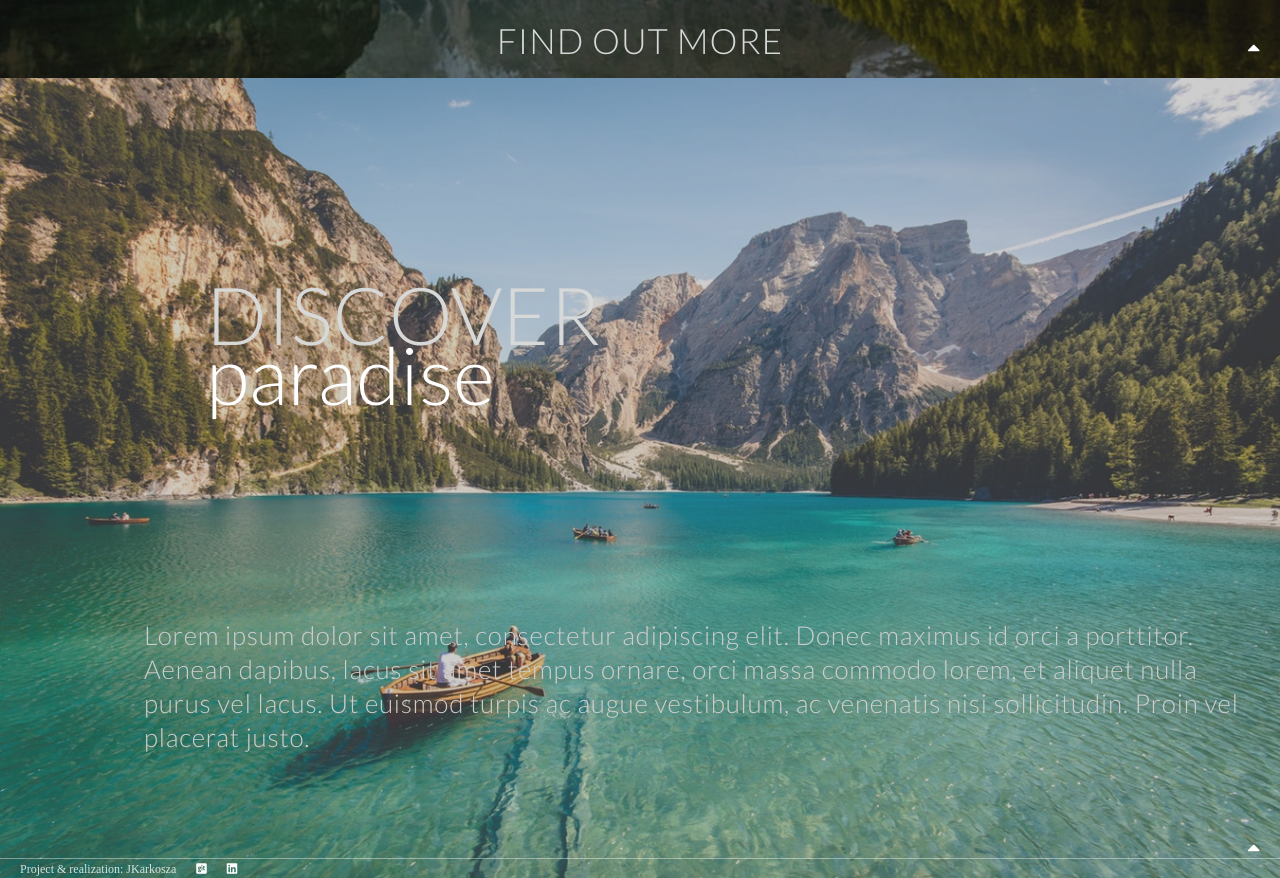
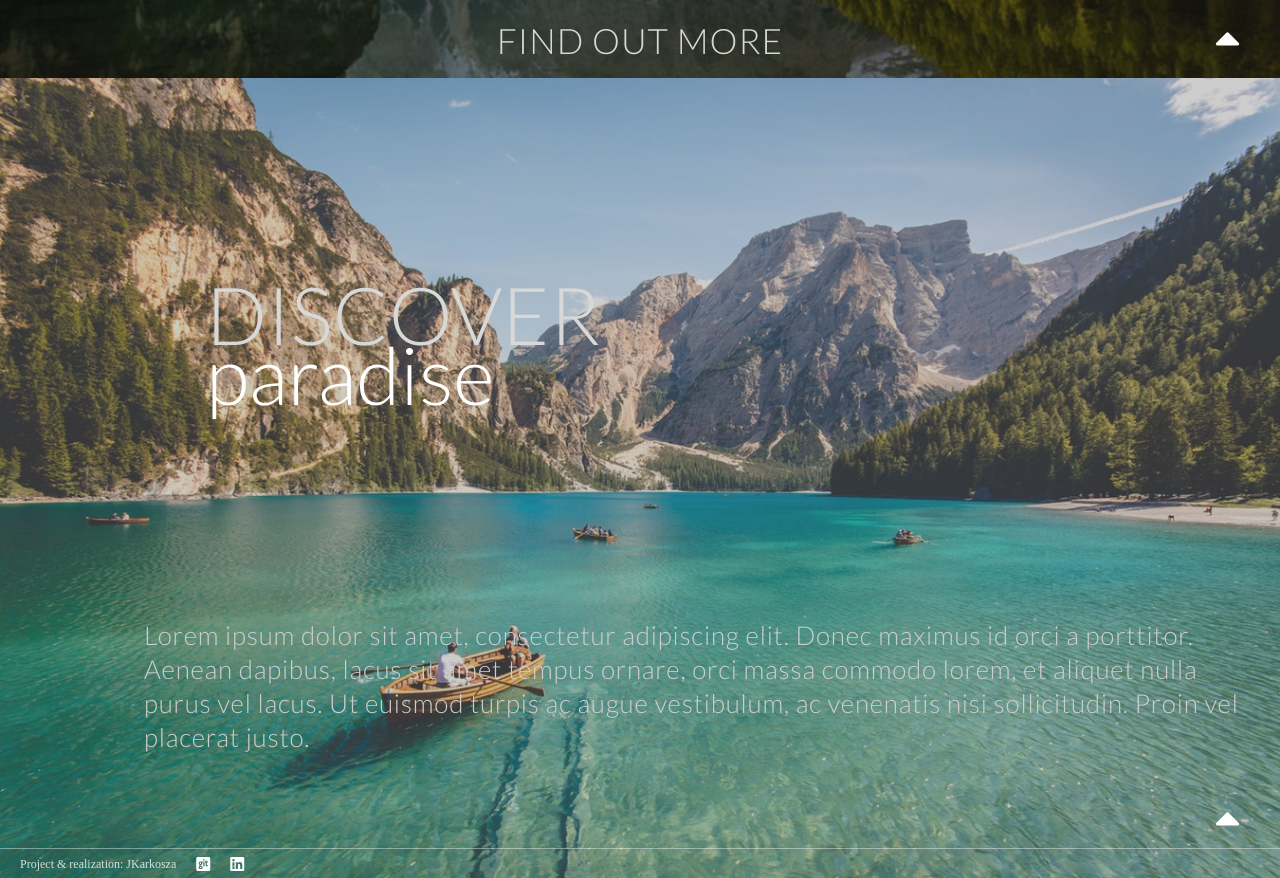
Before and after one commit to JKarkosza/Pragser, a website: page app/index.html in a window 1280 px wide. Shown: the part 1522-2400 px from the top of the page. Drawn offline with nearby package versions, Linux system fonts and the light colour scheme; files that its build step writes are made by us from their sources; files whose address does not match are found by name.

Commit message:
tablets footer resp

```diff
--- a/app/scss/base/_respo.scss
+++ b/app/scss/base/_respo.scss
@@ -17,6 +17,10 @@
   // Global
   .button {
     font-size: 35px;
+  }
+  .arrowBtn {
+    font-size: 40px;
+    right: 40px;
   }
   // Landing
   .header__title {
@@ -51,5 +55,14 @@
       line-height: 34px;
       margin-left: 10%;
     }
+    .arrowBtn {
+      bottom: 40px;
+    }
+    .footer {
+      height: 30px;
+      &__link {
+        font-size: 16px;
+      }
+    }
   }
 }
```
Also changed, not shown: dist/css/main.css.
